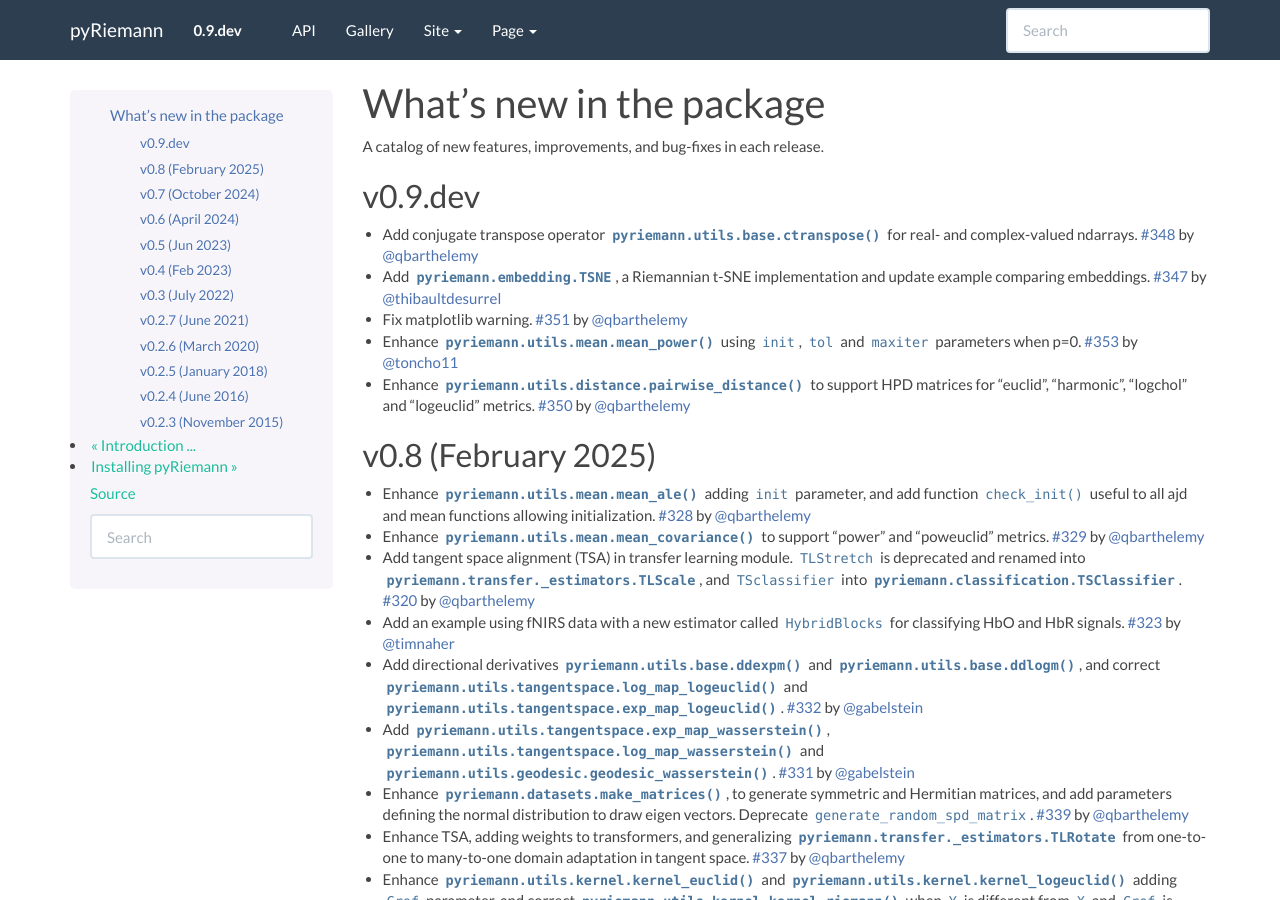
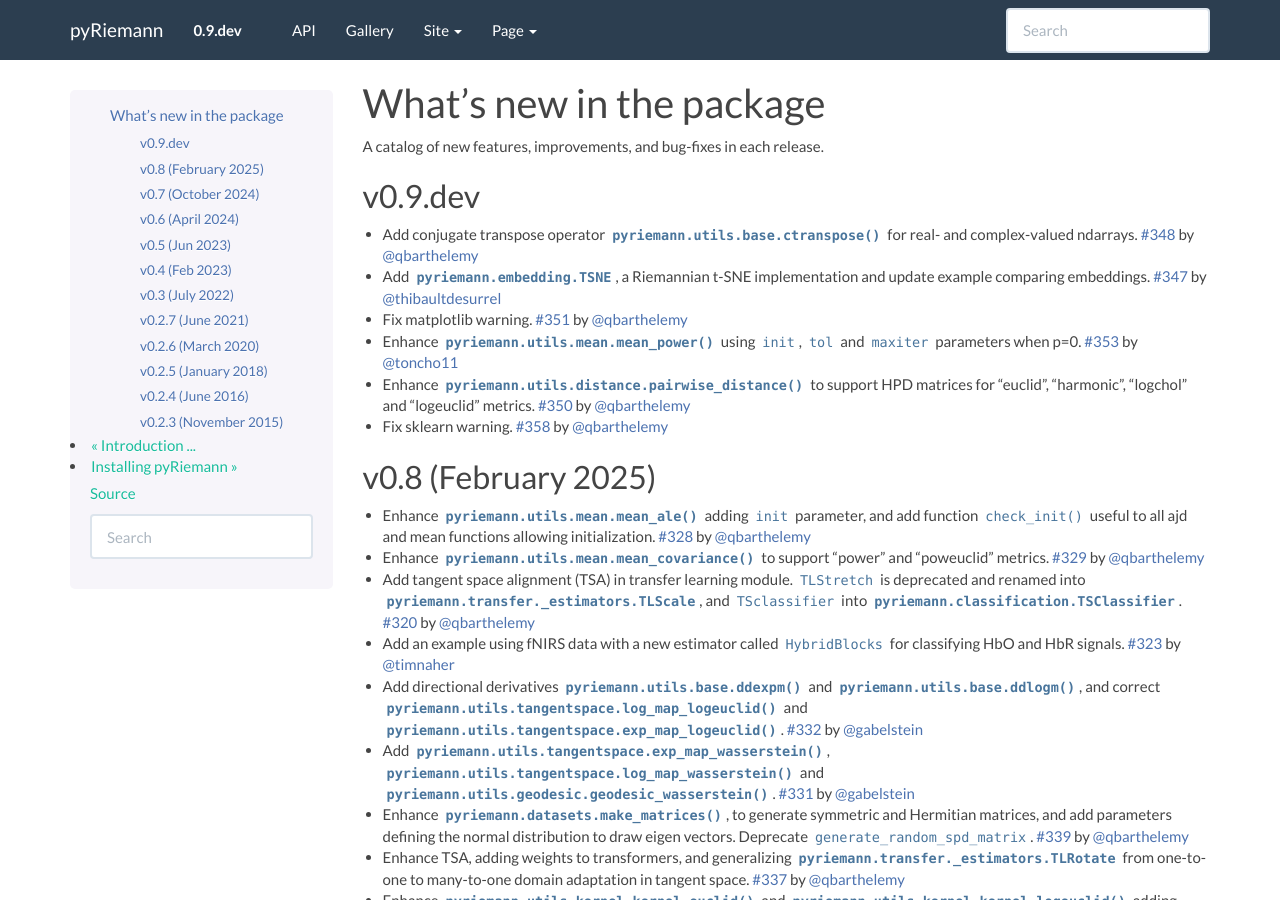
Before and after one commit to pyRiemann/pyRiemann, a Sphinx documentation site: the page built from doc/whatsnew.rst, in a window 1280 px wide and 900 px high. Built offline with Sphinx 7.4.7, drawn with Linux system fonts in a browser that asks for light colours; pages that are not in the unit, such as notebooks, are missing from menus.

Commit message:
complete whatsnew

```diff
--- a/doc/whatsnew.rst
+++ b/doc/whatsnew.rst
@@ -19,6 +19,8 @@ v0.9.dev
 - Enhance :func:`pyriemann.utils.mean.mean_power` using ``init``, ``tol`` and ``maxiter`` parameters when p=0. :pr:`353` by :user:`toncho11`
 
 - Enhance :func:`pyriemann.utils.distance.pairwise_distance` to support HPD matrices for "euclid", "harmonic", "logchol" and "logeuclid" metrics. :pr:`350` by :user:`qbarthelemy`
+
+- Fix sklearn warning. :pr:`358` by :user:`qbarthelemy`
 
 v0.8 (February 2025)
 --------------------
```
